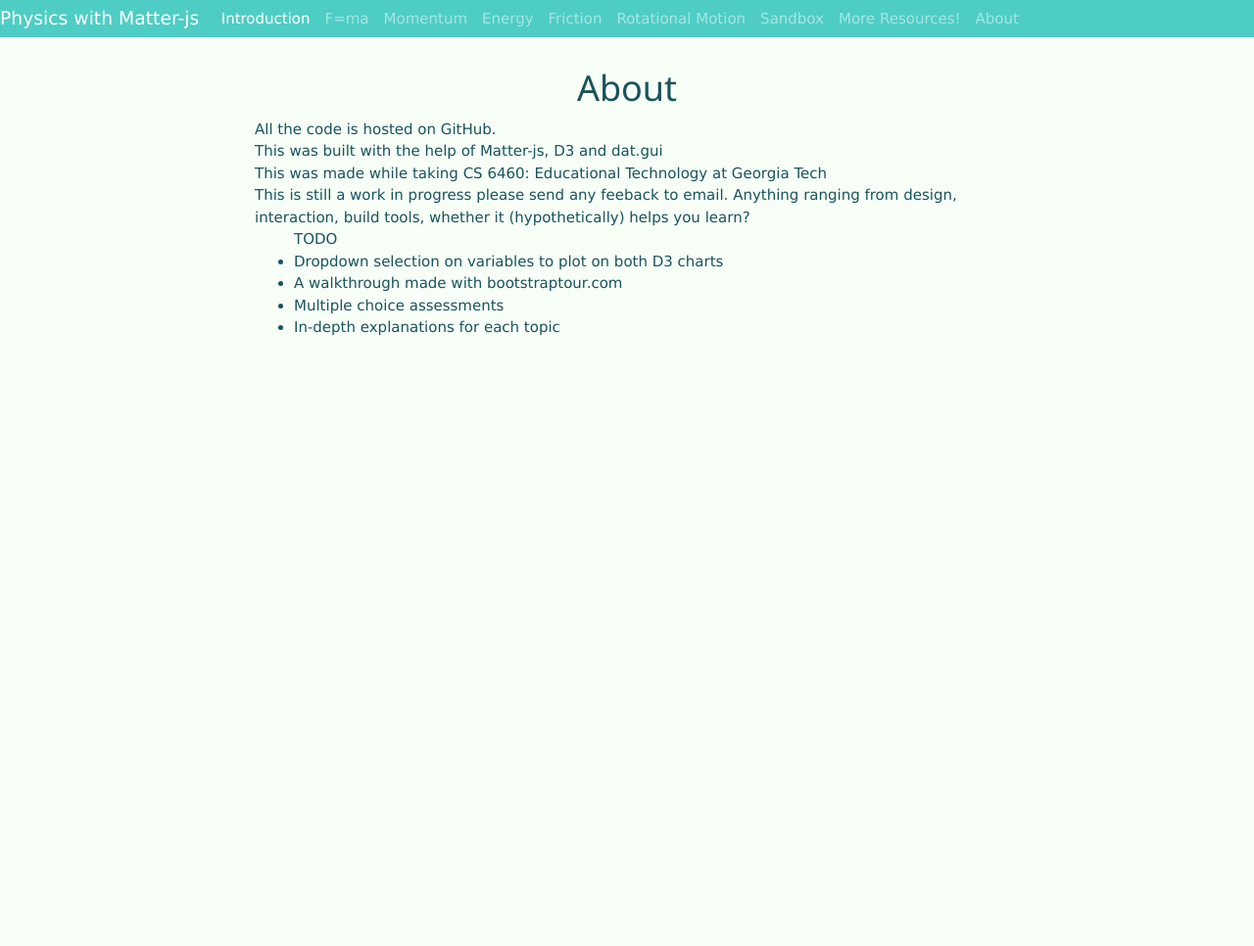
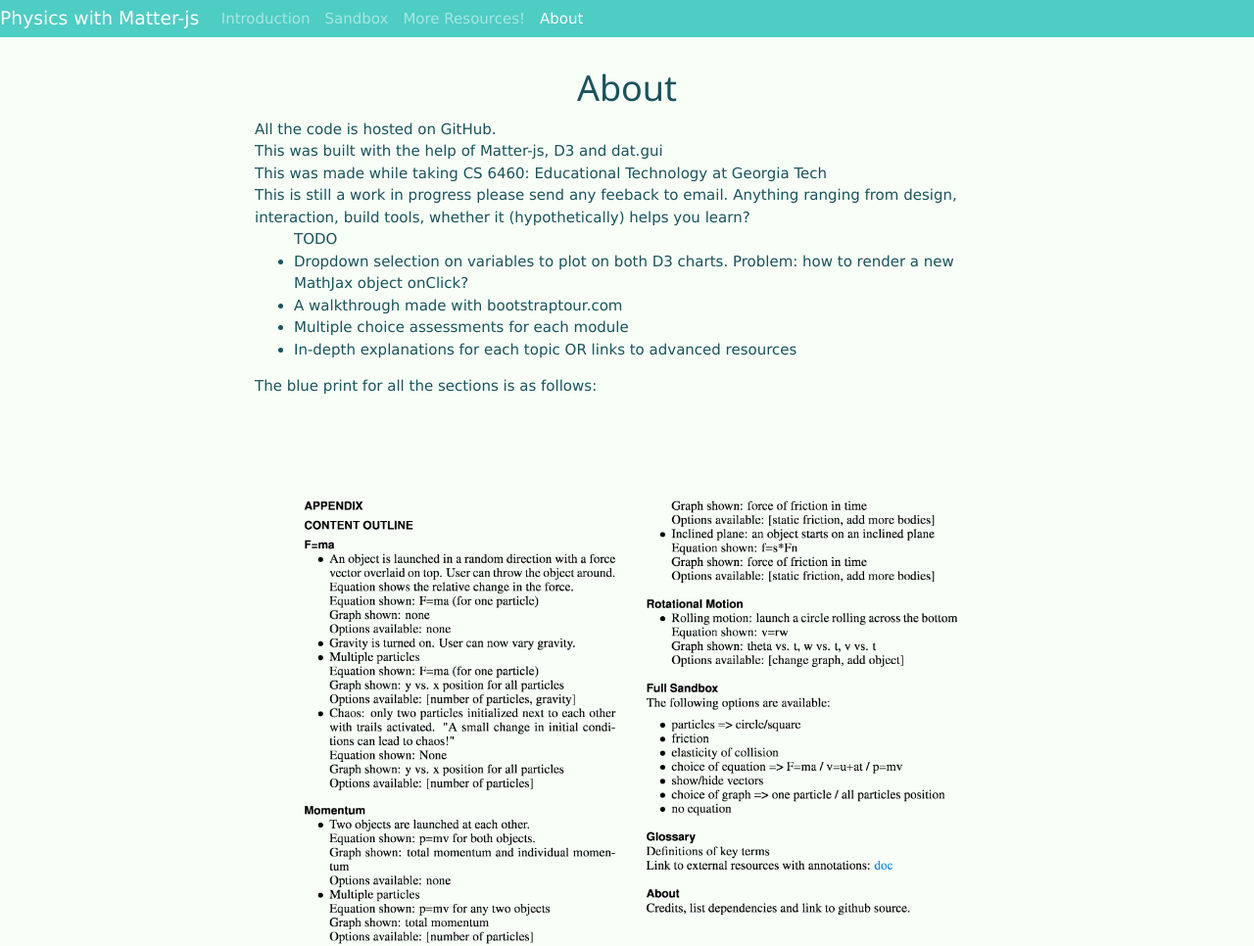
Before and after one commit to kmjoshi/physics-js, a website: page html/tellmeaboutyourself.html in a window 1280 px wide. Shown: the top 966 px of the page at 98% size. Before the commit the page ends 800 px from the top, so only its background shows below. Drawn offline with nearby package versions, Linux system fonts and the light colour scheme.

Commit message:
small fixes | cleanup

```diff
--- a/html/introduction.html
+++ b/html/introduction.html
@@ -15,12 +15,6 @@
 
     <title>Matter-js Setup</title>
 
-    <!-- MatterTools -->
-    <!-- <script src="https://code.jquery.com/jquery-3.1.1.min.js"></script> -->
-    <!--<script src="./node_modules/matter-tools/build/matter-tools.gui.js"></script>-->
-    <!--<script src="./node_modules/matter-tools/build/matter-tools.inspector.js"></script>-->
-    <!--<script src="./node_modules/matter-tools/build/matter-tools.demo.js"></script>-->
-
     <!-- Matter -->
     <script src="https://cdnjs.cloudflare.com/ajax/libs/matter-js/0.12.0/matter.js"></script>
     <!-- <script src="./node_modules/matter-js/build/matter-dev.js"></script> -->
@@ -28,18 +22,12 @@
     <!-- libs -->
     <script type="text/javascript" src="https://cdnjs.cloudflare.com/ajax/libs/dat-gui/0.7.3/dat.gui.min.js"></script>
     <script src="https://d3js.org/d3.v4.js"></script>
-    <!-- <script src="bundle.js"></script> -->
     <script type="text/javascript" src="https://cdnjs.cloudflare.com/ajax/libs/mathjax/2.7.5/MathJax.js?config=TeX-AMS-MML_HTMLorMML"></script>
     <!-- TeX-AMS-MML_CHTML -->
-    <script src="https://www.w3schools.com/lib/w3data.js"></script>
     <script src="https://cdnjs.cloudflare.com/ajax/libs/d3-legend/2.25.6/d3-legend.js"></script>
 
     <!-- custom libs -->
-    <!-- <script src="menu.js"></script> -->
     <script src="../js/tooltips.js"></script>
-
-    <!-- Plugins -->
-    <!-- <script src="./matter-js/demo/lib/matter-wrap.js"></script> -->
 
     <!-- Stylesheets -->
     <link rel="stylesheet" href="../css/layout.css">
--- a/html/tellmeaboutyourself.html
+++ b/html/tellmeaboutyourself.html
@@ -20,20 +20,17 @@
 
 </head>
 <body>
-<div w3-include-html="menu.html"></div>
-<script> w3IncludeHTML();</script>
-
 <nav class="navbar navbar-expand-lg navbar-dark header">
-  <a class="navbar-brand" href="#">Physics with Matter-js</a>
+  <a class="navbar-brand" href="../index.html">Physics with Matter-js</a>
   <button class="navbar-toggler" type="button" data-toggle="collapse" data-target="#navbarSupportedContent" aria-controls="navbarSupportedContent" aria-expanded="false" aria-label="Toggle navigation">
     <span class="navbar-toggler-icon"></span>
   </button>
   <div class="collapse navbar-collapse" id="navbarSupportedContent">
     <ul class="navbar-nav mr-auto">
-      <li class="nav-item active">
-        <a class="nav-link" href="../index.html">Introduction <span class="sr-only">(current)</span></a>
+      <li class="nav-item">
+        <a class="nav-link" href="./introduction.html">Introduction <span class="sr-only">(current)</span></a>
       </li>
-      <li class="nav-item">
+      <!-- <li class="nav-item">
         <a class="nav-link" href="./force.html">F=ma</a>
       </li>
       <li class="nav-item">
@@ -47,14 +44,14 @@
       </li>
       <li class="nav-item">
         <a class="nav-link" href="./youspinmerightround.html">Rotational Motion</a>
-      </li>
+      </li> -->
       <li class="nav-item">
-        <a class="nav-link" href="./entersandbox.html">Sandbox</a>
+        <a class="nav-link" href="http://brm.io/matter-js/demo/" title="Full-featured sandbox from the creator of Matter-js">Sandbox</a>
       </li>
       <li class="nav-item">
         <a class="nav-link" href="./iwanttolearnmore.html">More Resources!</a>
       </li>
-      <li class="nav-item">
+      <li class="nav-item active">
         <a class="nav-link" href="./tellmeaboutyourself.html">About</a>
       </li>
     </ul>
@@ -72,11 +69,15 @@ This is still a work in progress please send any feeback to <a href="mailto:kjos
 Anything ranging from design, interaction, build tools, whether it (hypothetically) helps you learn? <br>
 <ul>
 TODO
-    <li>Dropdown selection on variables to plot on both D3 charts</li>
+    <li>Dropdown selection on variables to plot on both D3 charts. Problem: how to render a new MathJax object onClick?</li>
     <li>A walkthrough made with <a href="bootstraptour.com">bootstraptour.com</a></li>
-    <li>Multiple choice assessments</li>
-    <li>In-depth explanations for each topic</li>
+    <li>Multiple choice assessments for each module</li>
+    <li>In-depth explanations for each topic OR links to advanced resources</li>
 </ul>
+The blue print for all the sections is as follows:
+</div>
+<div class="box-container">
+<img src="../reference/outline.png" alt="blueprint" width="800px">
 </div>
 </body>
 </html>
```
Also changed, not shown: html/iwanttolearnmore.html (+10 -9 lines), index.html (+1 -1 lines), reference/outline.png (added), 1 other file.
